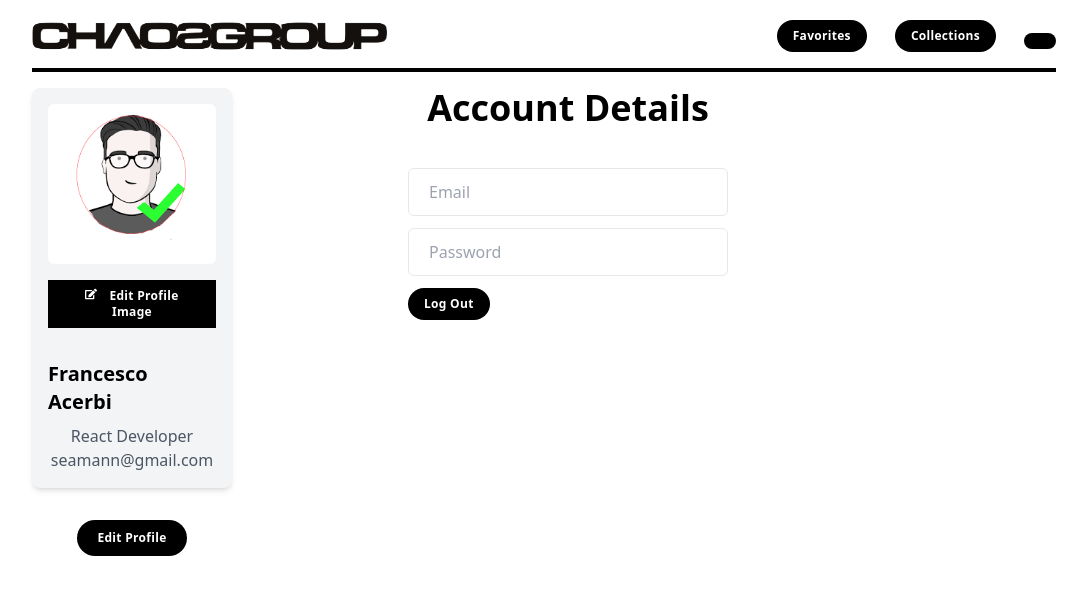
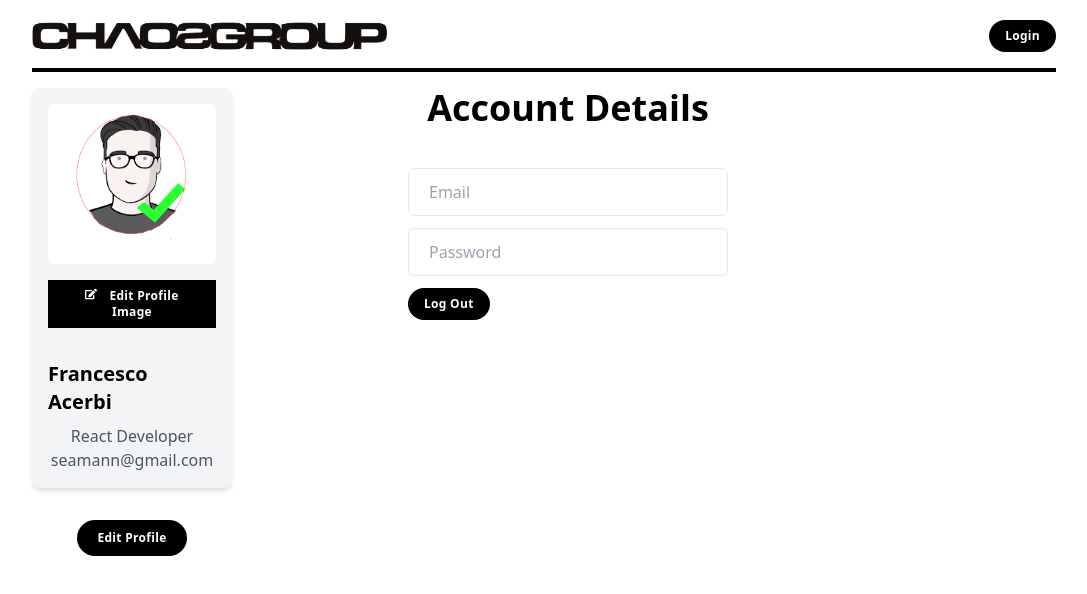
Before and after one commit to Martin-Andreev-288/vrscans-library, a React (Vite) app: page /profile in a window 1280 px wide. Shown: the top 594 px of the page, without its empty margins (96-1183 px from the left). Built offline with nearby package versions, Linux system fonts and the light colour scheme.

Commit message:
Edit the data to show different buttons depending on whether the user is logged in or not

```diff
--- a/src/components/navbar/Navbar.tsx
+++ b/src/components/navbar/Navbar.tsx
@@ -5,7 +5,6 @@ import { useSelector } from "react-redux";
 import { RootState } from "../../store/store";
 
 export default function Navbar() {
-  let isLoggedIn = true;
   const user = useSelector((state: RootState) => state.userState.user);
 
   return (
@@ -13,7 +12,7 @@ export default function Navbar() {
       <div>
         <Logo />
       </div>
-      {isLoggedIn ? (
+      {user ? (
         <ul className="flex items-center gap-7">
           <li>
             <NavLink to="/favorites">
@@ -27,14 +26,16 @@ export default function Navbar() {
           </li>
           <li>
             <NavLink to="/profile">
-              <Button type="navButton">{user?.username}</Button>
+              <Button type="navButton">{user.username}</Button>
             </NavLink>
           </li>
         </ul>
       ) : (
         <ul className="flex items-center gap-16">
           <li>
-            <NavLink to="/login">Login</NavLink>
+            <NavLink to="/login">
+              <Button type="navButton">Login</Button>
+            </NavLink>
           </li>
         </ul>
       )}
--- a/src/features/products/ProductCard.tsx
+++ b/src/features/products/ProductCard.tsx
@@ -1,6 +1,8 @@
 import { useState } from "react";
 import ProductModal from "./ProductModal";
 import AddToCollectionModal from "../collections/AddToCollectionModal";
+import { useSelector } from "react-redux";
+import { RootState } from "../../store/store";
 
 export type ProductCardProps = {
   name: string;
@@ -26,6 +28,8 @@ export default function ProductCard({
   const [isProductModalOpen, setProductModalOpen] = useState(false);
   const [isCollectionModalOpen, setIsCollectionModalOpen] = useState(false);
 
+  const user = useSelector((state: RootState) => state.userState.user);
+
   const handleProductModalClose = () => {
     setProductModalOpen(false);
   };
@@ -41,6 +45,8 @@ export default function ProductCard({
         onClick={() => setProductModalOpen(true)}
       >
         {/* Buttons */}
+        {user && (
+          <>
             <button
               className="absolute top-2 left-2 bg-gray-200 text-gray-600 rounded-full p-2 hover:bg-gray-300"
               onClick={(event) => {
@@ -53,6 +59,8 @@ export default function ProductCard({
             <button className="absolute top-2 right-2 bg-gray-200 text-gray-600 rounded-full p-2 hover:bg-gray-300">
               ♡
             </button>
+          </>
+        )}
 
         {/* Image */}
         <img
--- a/src/features/products/ProductModal.tsx
+++ b/src/features/products/ProductModal.tsx
@@ -1,6 +1,8 @@
 import { FaTimes } from "react-icons/fa";
 import { type ProductCardProps } from "./ProductCard";
 import { createPortal } from "react-dom";
+import { useSelector } from "react-redux";
+import { RootState } from "../../store/store";
 
 type ProductModalProps = {
   onClose: () => void;
@@ -14,6 +16,8 @@ export default function ProductModal({
 }: ProductModalProps & ProductCardProps) {
   const { name, thumb, fileName, material, manufacturer, colors, tags, industries } = props;
 
+  const user = useSelector((state: RootState) => state.userState.user);
+
   const modalContent = (
     <div className="fixed inset-0 flex items-center justify-center bg-black bg-opacity-50 z-50">
       {/* Modal Card */}
@@ -26,12 +30,16 @@ export default function ProductModal({
             className="w-[80%] h-auto object-cover rounded-md mb-4"
           />
           {/* Buttons */}
+          {user && (
+            <>
               <button className="absolute top-2 left-2 bg-gray-200 text-gray-600 rounded-full p-2 hover:bg-gray-300">
                 +
               </button>
               <button className="absolute top-2 right-2 bg-gray-200 text-gray-600 rounded-full p-2 hover:bg-gray-300">
                 {isFavorite ? "♥" : "♡"}
               </button>
+            </>
+          )}
         </div>
 
         {/* Right Section - Description */}
```
Lines whose indentation alone changed are shown as unchanged.
